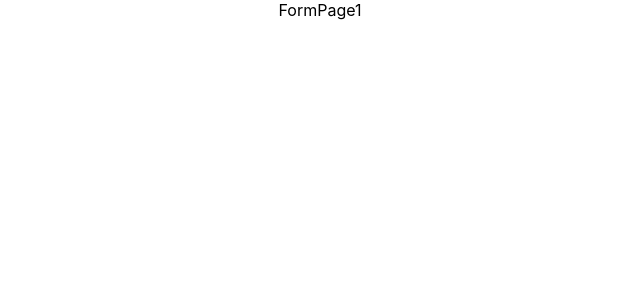
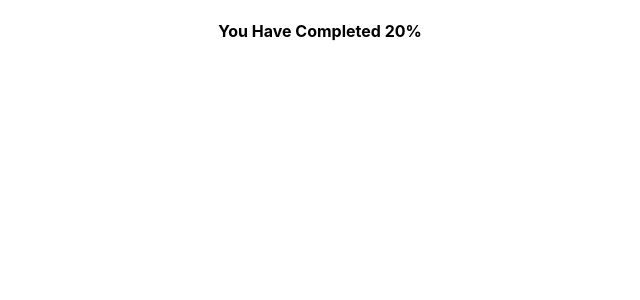
Before and after one commit to adharshSciPy/EzhavaMatrimony, a React (Create React App) app in the folder client/: page /formpage1 in a window 1280 px wide. Shown: the top 300 px of the page, without its empty margins (320-960 px from the left). Built offline with nearby package versions, Linux system fonts and the light colour scheme.

Commit message:
assets folder

```diff
--- a/client/src/pages/FormPage1/FormPage1.jsx
+++ b/client/src/pages/FormPage1/FormPage1.jsx
@@ -1,8 +1,30 @@
 import React from 'react'
+import styles from './formpage1.module.css'
 
 function FormPage1() {
   return (
-    <div>FormPage1</div>
+    <div>
+        <div className={styles.container}>
+            <div className={styles.progressDiv}>
+                <h4 className={styles.progressHeading}>You Have Completed 20%</h4>
+            </div>
+            <div className={styles.contentDiv}>
+                <div className={styles.imageDisplayDiv}>
+
+                    <div className={styles.imagesDiv}>
+
+                    </div>
+                    <div className={styles.heartDisplay}>
+
+                    </div>
+
+                </div>
+                <div className={styles.dataConatiner}>
+
+                </div>
+            </div>
+        </div>
+    </div>
   )
 }
 
```
Also changed, not shown: client/src/assets/free-photo-of-couple-in-green-grass-field.jpeg (added).
